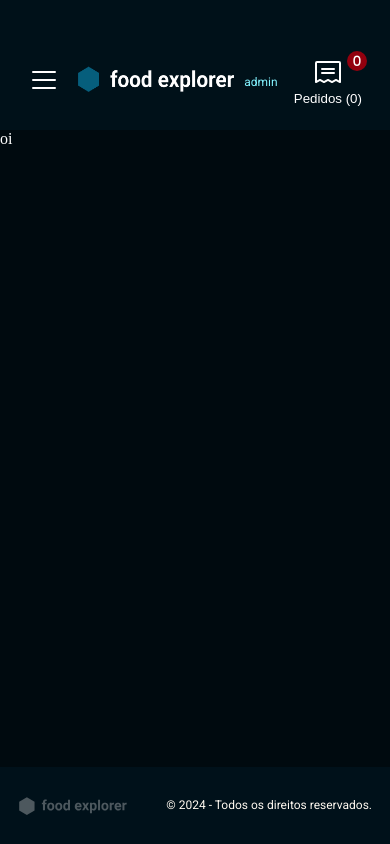
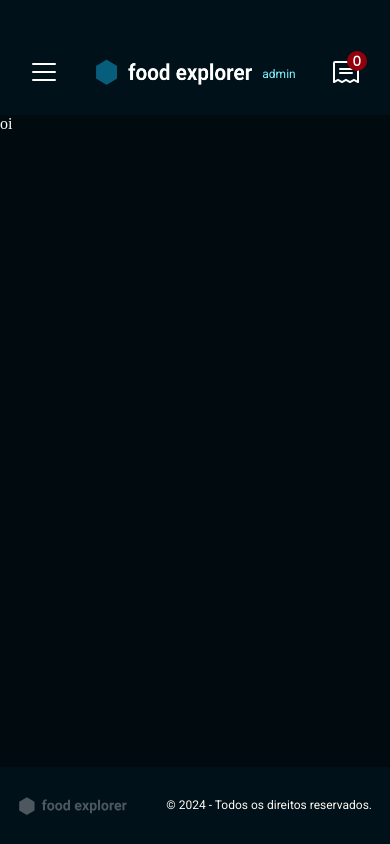
Before and after one commit to vctrhugoop/food-explorer-front-end, a React (Vite) app: page / in a window 390 px wide. Built offline with nearby package versions, Linux system fonts and the light colour scheme.

Commit message:
🌈 style: Adjusts responsive

```diff
--- a/src/components/Header/styles.js
+++ b/src/components/Header/styles.js
@@ -116,6 +116,15 @@ export const ButtonOrder = styled.button`
     justify-content: center;
   }
 
+  p {
+    display: none;
+    ${({ theme }) => theme.FONTS.POPPINS['100-medium']}
+  }
+
+  &:not(:disabled):hover {
+    background-color: ${({ theme }) => theme.COLORS.TOMATO['200']};
+  }
+
   @media screen and (min-width: 768px) {
     width: 30rem;
     height: 4.8rem;
@@ -132,11 +141,7 @@ export const ButtonOrder = styled.button`
     }
 
     p {
-      ${({ theme }) => theme.FONTS.POPPINS['100-medium']}
-    }
-
-    &:not(:disabled):hover {
-      background-color: ${({ theme }) => theme.COLORS.TOMATO['200']};
+      display: block;
     }
   }
 `;
```
